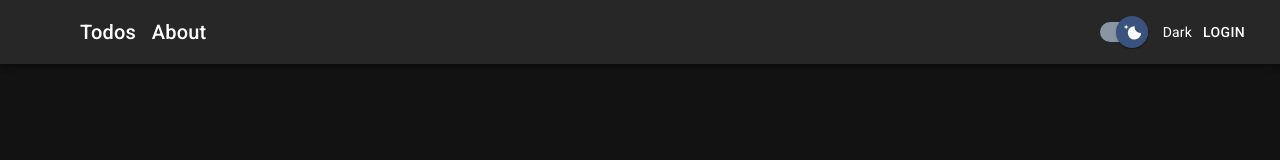
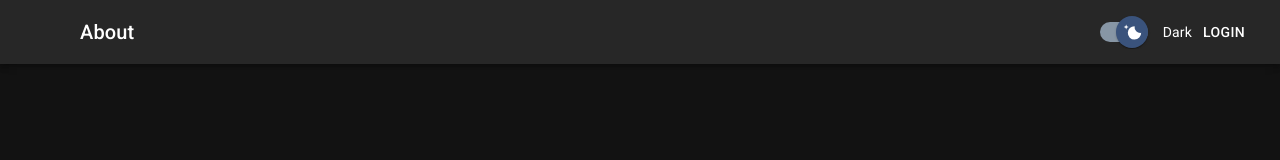
Before and after one commit to An1833/to_do_list, a React (Vite) app: page / in a window 1280 px wide. Shown: the top 160 px of the page. Built offline with nearby package versions, Linux system fonts and the light colour scheme; some icons are missing.

Commit message:
feature avatar log

```diff
--- a/src/app/AppBar.tsx
+++ b/src/app/AppBar.tsx
@@ -76,9 +76,14 @@ const ColorModeToggle = () => {
   );
 };
 
-export default function ButtonAppBar(props: { access_token: string; username: string }) {
-  const { access_token, username } = props;
-  // console.log('[AppBar] username =', JSON.stringify({username}));
+type Props = {
+  access_token?: string;
+  username?: string
+}
+
+export default function ButtonAppBar(props: Props) {
+  const {username } = props;
+
   return (
     <Box sx={{ flexGrow: 1 }}>
       <AppBar position="static">
@@ -94,9 +99,9 @@ export default function ButtonAppBar(props: { access_token: string; username: st
           </IconButton>
 
           <Stack direction="row" spacing={2} sx={{ flexGrow: 1 }}>
-            <Typography variant="h6" component="div" color="inherit">
+            {username && <Typography variant="h6" component="div" color="inherit">
               Todos
-            </Typography>
+            </Typography>}
             <Typography variant="h6" component="div" color="inherit">
               About
             </Typography>
@@ -106,13 +111,13 @@ export default function ButtonAppBar(props: { access_token: string; username: st
           <ColorModeToggle />
 
               {username && username.trim() ? (
-                <Stack direction="row" spacing={1} alignItems="center">
+                <Stack sx={{ ml: '15px' }} direction="row" spacing={1} alignItems="center">
                   <Tooltip title={username}>
-                    <Avatar>{username.trim().charAt(0).toUpperCase()}</Avatar>
+                    <Avatar >{username.trim().charAt(0).toUpperCase()}</Avatar>
                   </Tooltip>
-                  <Typography variant="body2" color="inherit">
+                  {/* <Typography variant="body2" color="inherit">
                     {username}
-                  </Typography>
+                  </Typography> */}
                 </Stack>
               ) : (
                 <Button color="inherit">Login</Button>
```
